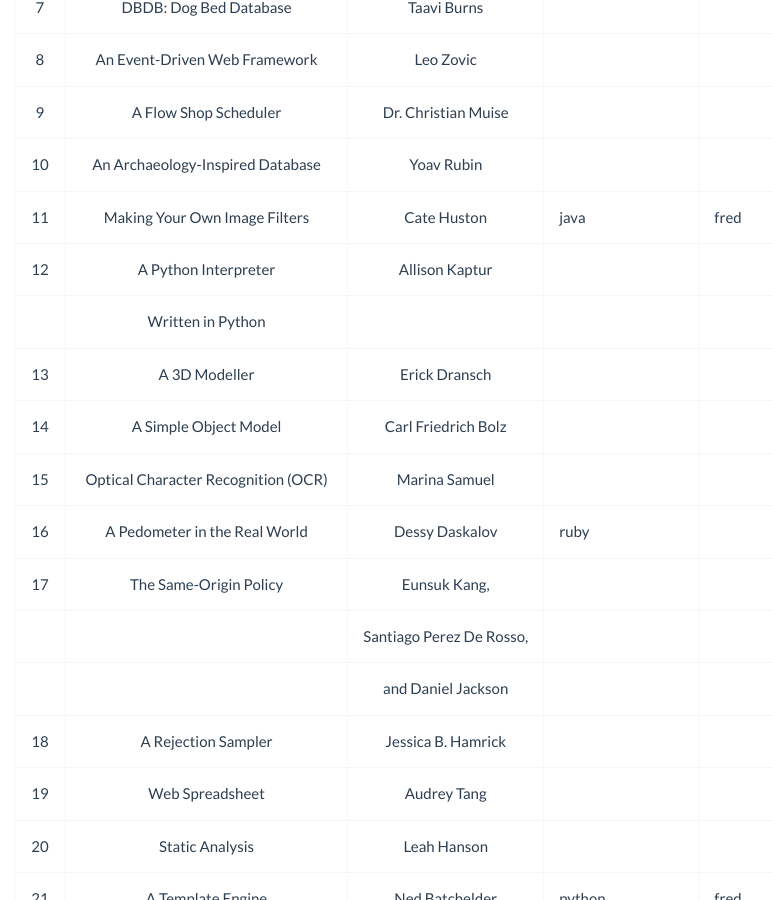
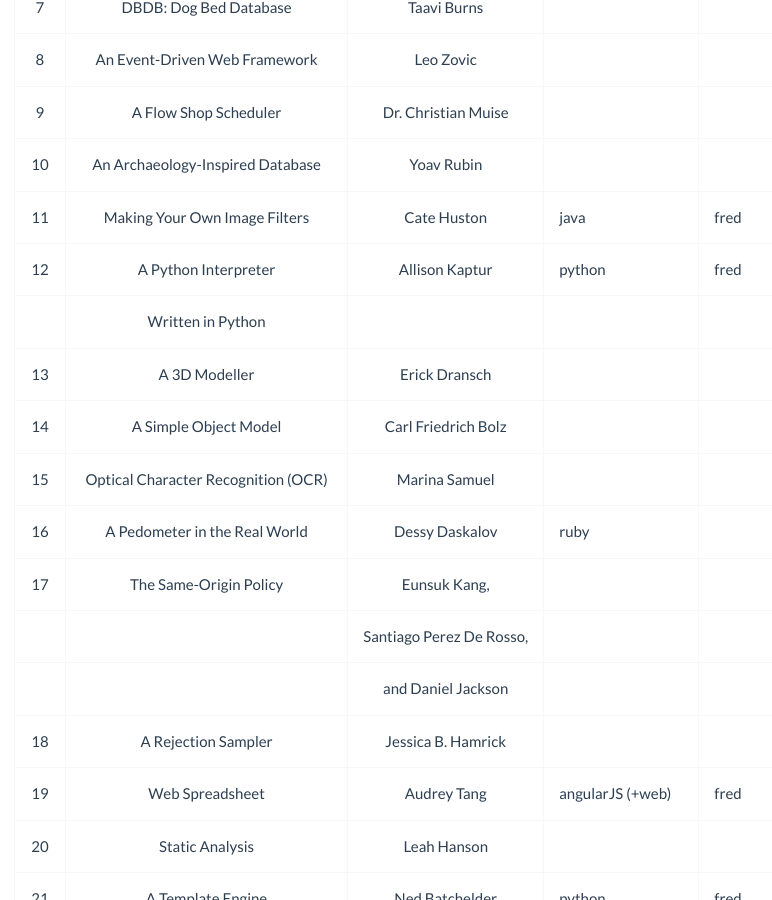
Before and after one commit to tuestudy/tuestudy.github.io, a Jekyll site: the page built from topics/500lines.md, in a window 1280 px wide and 900 px high, scrolled down 1358 px. Shown: the whole window, without its empty margins (56-828 px from the left). Built offline with Jekyll 4.4.1, drawn with Linux system fonts in a browser that asks for light colours; emoji names are drawn with the system emoji font.

Commit message:
update 500lines read

```diff
--- a/topics/500lines.md
+++ b/topics/500lines.md
@@ -41,7 +41,7 @@
 |----+-------------------------------------+--------------------------+-----------------+------------------------------------|
 | 11 | Making Your Own Image Filters       | Cate Huston              | java            | fred                               |
 |----+-------------------------------------+--------------------------+-----------------+------------------------------------|
-| 12 | A Python Interpreter                | Allison Kaptur           |                 |                                    |
+| 12 | A Python Interpreter                | Allison Kaptur           | python          | fred                               |
 |    | Written in Python                   |                          |                 |                                    |
 |----+-------------------------------------+--------------------------+-----------------+------------------------------------|
 | 13 | A 3D Modeller                       | Erick Dransch            |                 |                                    |
@@ -58,7 +58,7 @@
 |----+-------------------------------------+--------------------------+-----------------+------------------------------------|
 | 18 | A Rejection Sampler                 | Jessica B. Hamrick       |                 |                                    |
 |----+-------------------------------------+--------------------------+-----------------+------------------------------------|
-| 19 | Web Spreadsheet                     | Audrey Tang              |                 |                                    |
+| 19 | Web Spreadsheet                     | Audrey Tang              | angularJS (+web)| fred                               |
 |----+-------------------------------------+--------------------------+-----------------+------------------------------------|
 | 20 | Static Analysis                     | Leah Hanson              |                 |                                    |
 |----+-------------------------------------+--------------------------+-----------------+------------------------------------|
```
